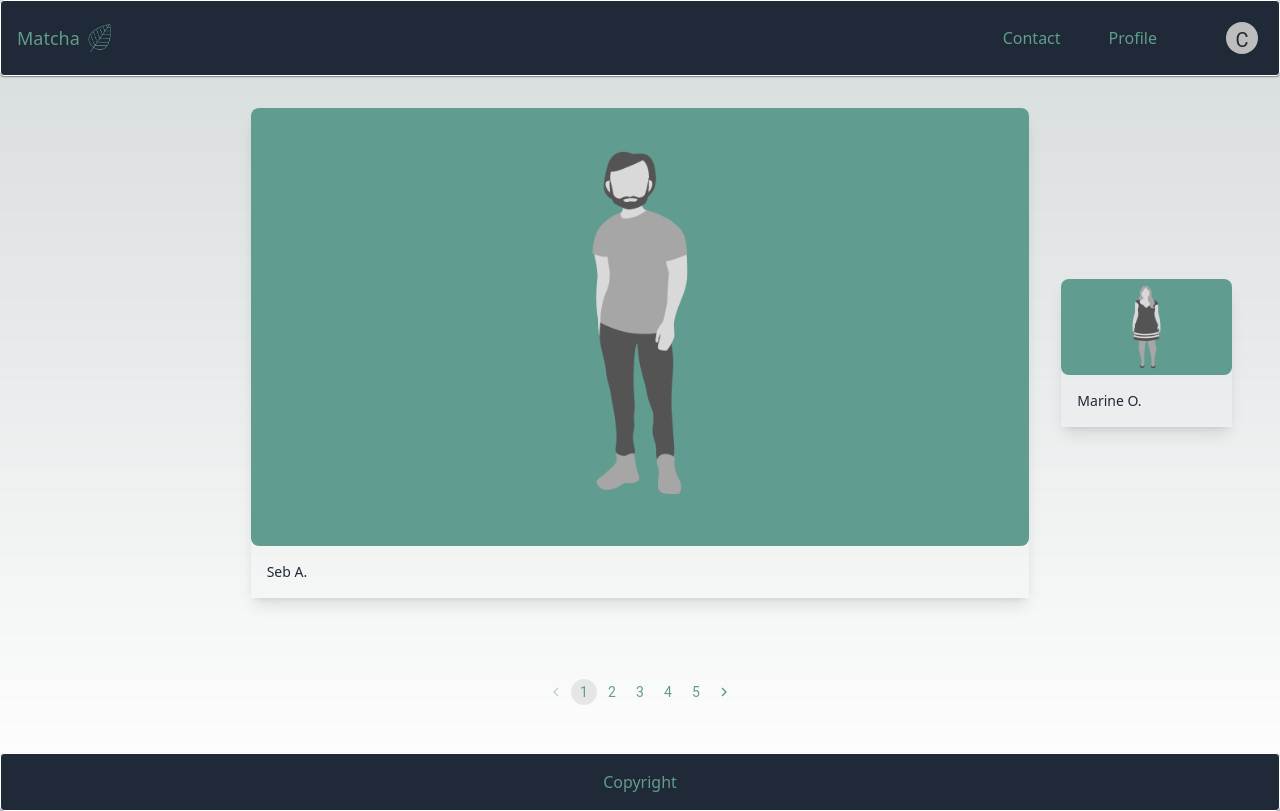
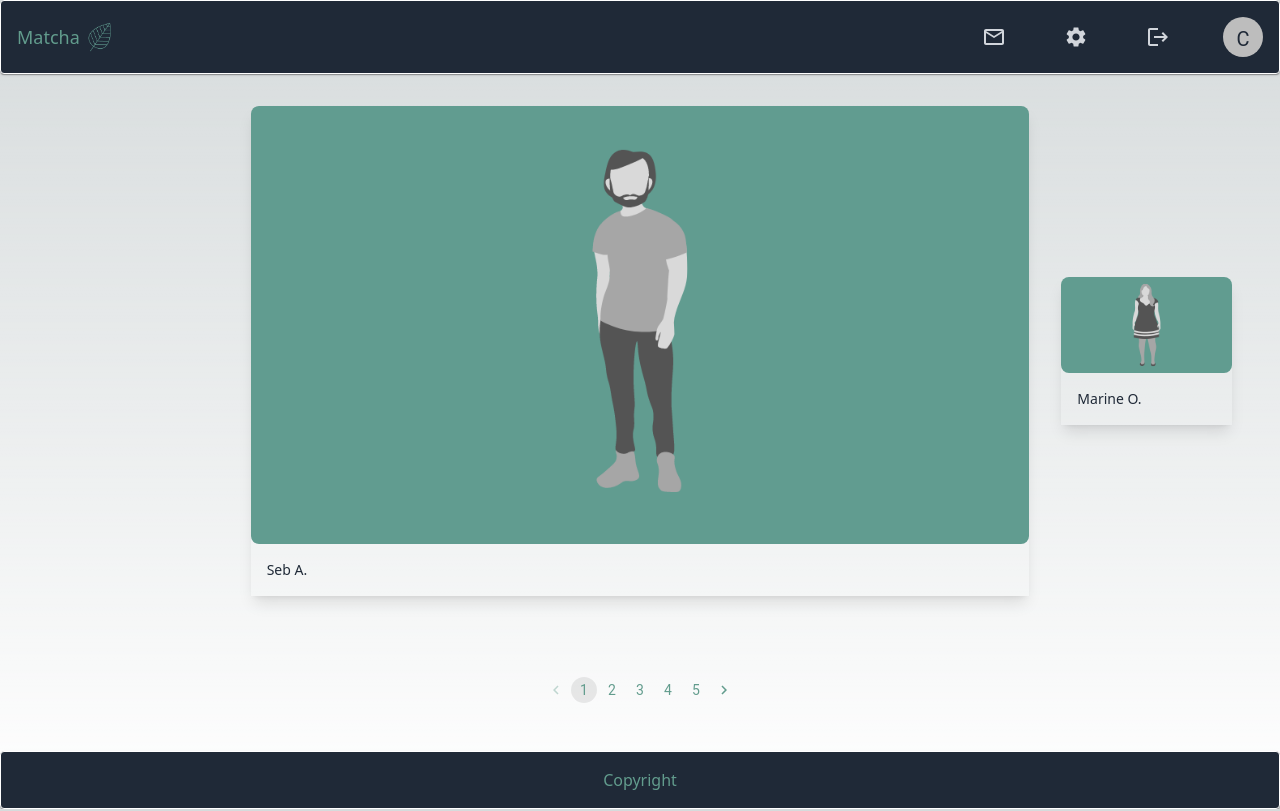
Before and after one commit to claire-d-b/Matcha_front_local, a Next.js app: page /match in a window 1280 px wide. Built offline with nearby package versions, Linux system fonts and the light colour scheme.

Commit message:
rearrange menu

```diff
--- a/src/app/Cnav.tsx
+++ b/src/app/Cnav.tsx
@@ -13,6 +13,7 @@
 import PersonAdd from '@mui/icons-material/PersonAdd';
 import Settings from '@mui/icons-material/Settings';
 import Logout from '@mui/icons-material/Logout';
+import MailOutlineIcon from '@mui/icons-material/MailOutline';
 
 
 interface ComponentProps {
@@ -32,14 +33,10 @@
   return (
     <React.Fragment>
       <div className={className}>
-        <div className="font-thin">Contact</div>
-        <div className="font-thin">Profile</div>
-        <Tooltip title="Account settings">
-          <IconButton onClick={handleClick} size="small" sx={{ ml: 2 }}
-          aria-controls={open ? 'account-menu' : undefined} aria-haspopup="true" aria-expanded={open ? 'true' : undefined} >
-            <Avatar className="pt-1" sx={{ width: 32, height: 32 }}>C</Avatar>
-          </IconButton>
-        </Tooltip>
+        <IconButton className="font-thin" size="small"><MailOutlineIcon className="text-base md:text-2xl text-gray-300" /></IconButton>
+        <IconButton className="font-thin" size="small"><Settings className="text-base md:text-2xl text-gray-300"/></IconButton>
+        <IconButton className="font-thin" size="small"><Logout className="text-base md:text-2xl text-gray-300" /></IconButton>
+        <Avatar className="text-sm md:text-2xl md:pt-1">C</Avatar>
       </div>
       <Menu anchorEl={anchorEl} id="account-menu" open={open} onClose={handleClose} onClick={handleClose}
         MenuListProps={{
--- a/src/app/theme.ts
+++ b/src/app/theme.ts
@@ -88,6 +88,7 @@
         MuiIconButton: {
             styleOverrides: {
               root: {
+                color: '#629c8d',
                 '&.Mui-disabled': {
                   color: '#629c8d', // Change this to your desired disabled text color
                 },
```
